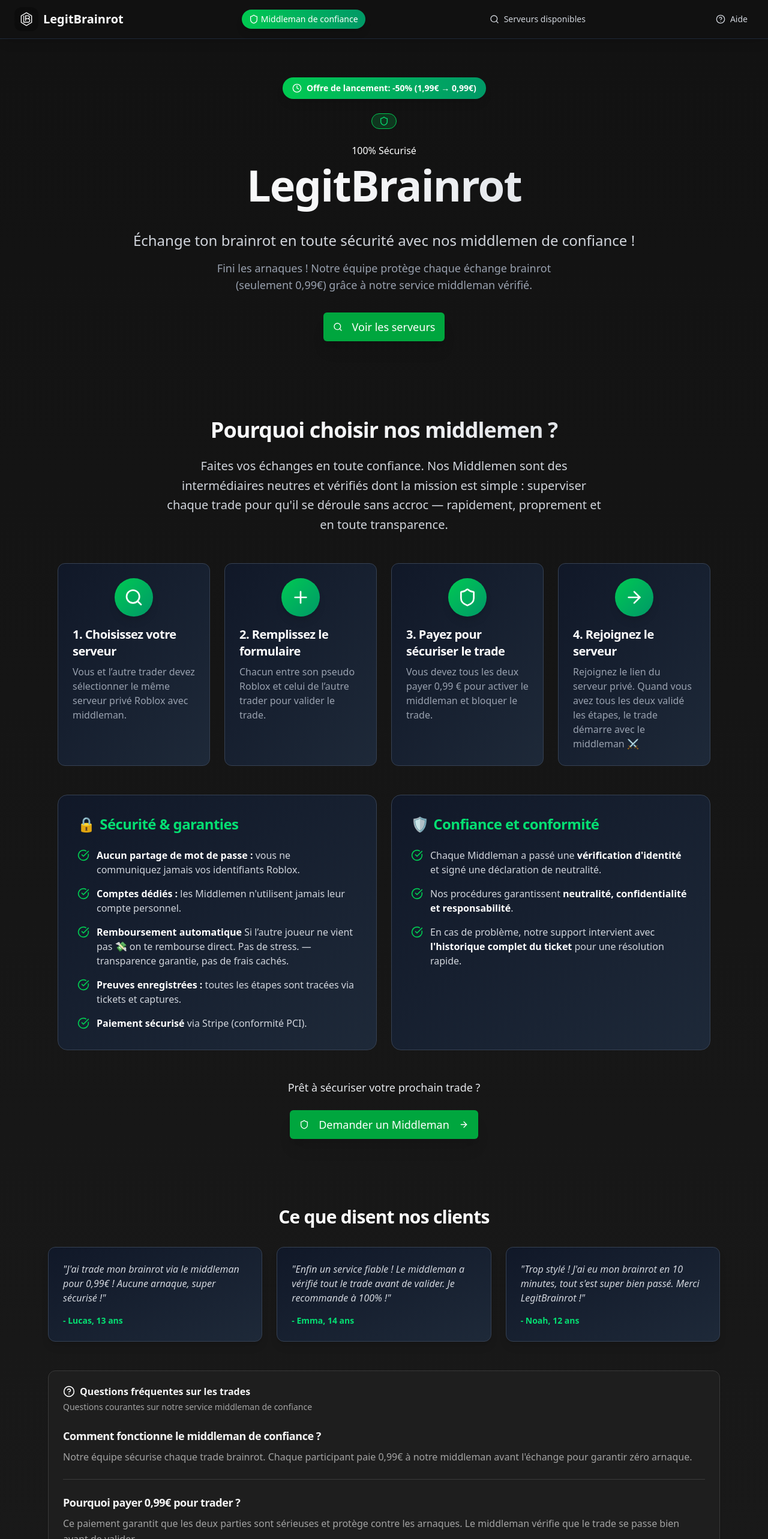
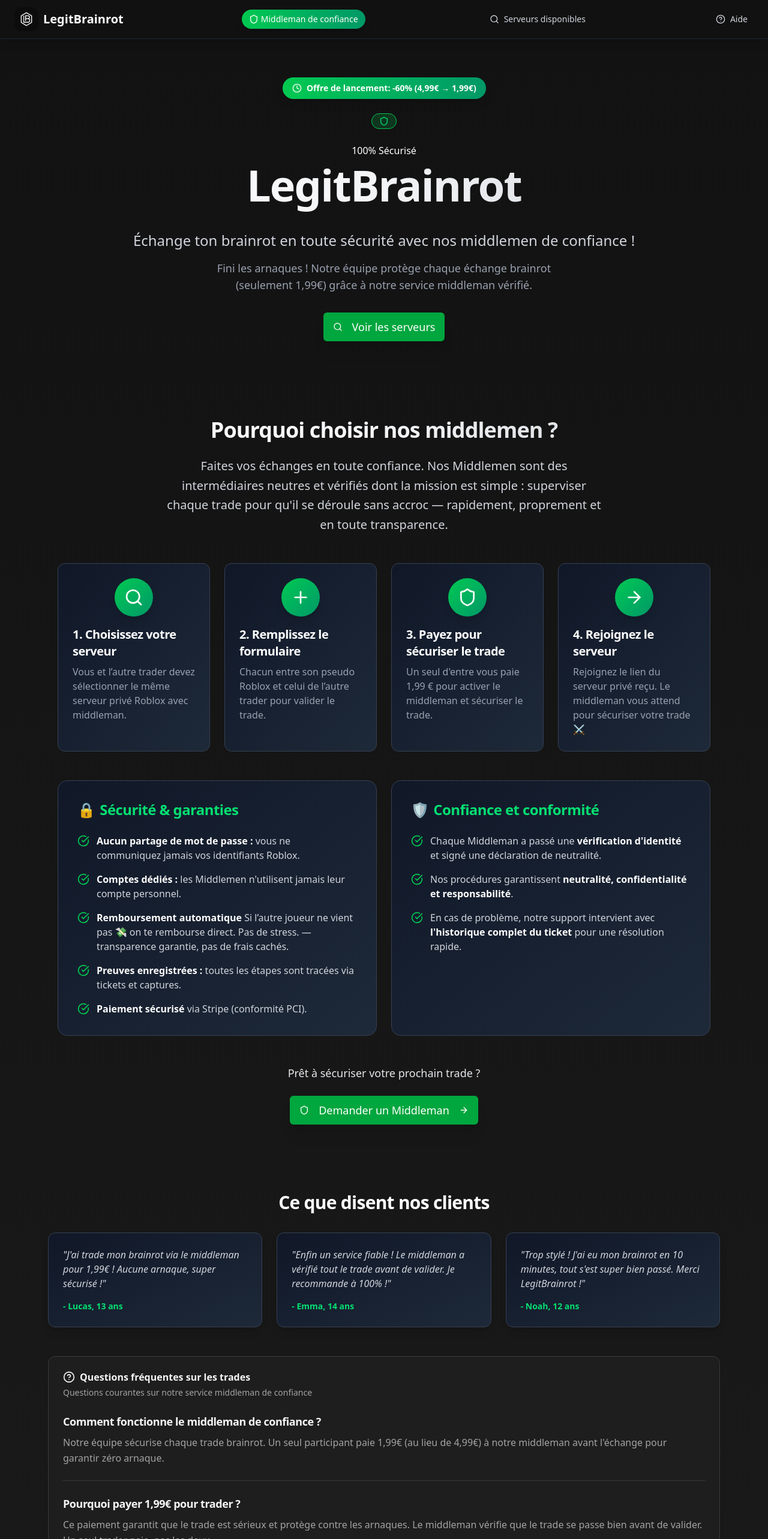
Before and after one commit to legitbrainrot/app, a Next.js app: page / in a window 1280 px wide. Shown: the top 2566 px of the page at 60% size. Built offline with nearby package versions, Linux system fonts and the light colour scheme.

Commit message:
change wording

```diff
--- a/src/app/page.tsx
+++ b/src/app/page.tsx
@@ -21,9 +21,9 @@
             <div className="bg-gradient-to-r from-green-500 to-emerald-600 text-white px-4 py-2 rounded-full text-xs sm:text-sm font-bold flex items-center gap-2 shadow-lg animate-pulse-subtle">
               <Clock className="h-4 w-4" />
               <span className="hidden sm:inline">
-                Offre de lancement: -50% (1,99€ → 0,99€)
+                Offre de lancement: -60% (4,99€ → 1,99€)
               </span>
-              <span className="sm:hidden">Promo: -50% → 0,99€</span>
+              <span className="sm:hidden">Promo: -60% → 1,99€</span>
             </div>
           </div>
           {/* Trust Badge */}
@@ -42,7 +42,7 @@
           </p>
           <p className="text-sm sm:text-base md:text-lg text-gray-400 mb-8 max-w-2xl mx-auto px-4">
             Fini les arnaques ! Notre équipe protège chaque échange brainrot
-            (seulement 0,99€) grâce à notre service middleman vérifié.
+            (seulement 1,99€) grâce à notre service middleman vérifié.
           </p>
           {/* Primary CTA - Above the fold */}
           <div className="flex flex-col sm:flex-row gap-4 justify-center mb-12 px-4">
@@ -108,8 +108,8 @@
                   3. Payez pour sécuriser le trade
                 </h4>
                 <p className="text-sm sm:text-base text-gray-400">
-                  Vous devez tous les deux payer 0,99 € pour activer le
-                  middleman et bloquer le trade.
+                  Un seul d'entre vous paie 1,99 € pour activer le middleman et
+                  sécuriser le trade.
                 </p>
               </div>
               <div className="bg-gradient-to-br from-gray-900 to-gray-800 border border-gray-700 hover:border-green-500 rounded-xl p-6 transition-all duration-300 hover:scale-105">
@@ -120,8 +120,8 @@
                   4. Rejoignez le serveur
                 </h4>
                 <p className="text-sm sm:text-base text-gray-400">
-                  Rejoignez le lien du serveur privé. Quand vous avez tous les
-                  deux validé les étapes, le trade démarre avec le middleman ⚔️
+                  Rejoignez le lien du serveur privé reçu. Le middleman vous
+                  attend pour sécuriser votre trade ⚔️
                 </p>
               </div>
             </div>
@@ -251,7 +251,7 @@
           <div className="grid sm:grid-cols-2 lg:grid-cols-3 gap-4 sm:gap-6">
             <div className="bg-gradient-to-br from-gray-900 to-gray-800 border border-gray-700 rounded-xl p-6 shadow-lg">
               <p className="text-sm sm:text-base text-gray-300 mb-4 italic">
-                "J'ai trade mon brainrot via le middleman pour 0,99€ ! Aucune
+                "J'ai trade mon brainrot via le middleman pour 1,99€ ! Aucune
                 arnaque, super sécurisé !"
               </p>
               <p className="text-green-400 font-bold text-sm">
--- a/src/app/servers/[serverId]/request/page.tsx
+++ b/src/app/servers/[serverId]/request/page.tsx
@@ -97,7 +97,7 @@
             Demande de Trade Sécurisé
           </h1>
           <p className="text-base sm:text-lg md:text-xl text-gray-300 px-4">
-            Dernière étape avant de sécuriser ton trade pour 0,99€
+            Dernière étape avant de sécuriser ton trade pour 1,99€
           </p>
         </div>
 
@@ -128,9 +128,9 @@
                   </div>
                   <p className="text-gray-300">
                     <span className="font-semibold text-white">
-                      Paie via Stripe
+                      Un seul d'entre vous paie
                     </span>{" "}
-                    de façon 100% sécurisée
+                    1,99€ via Stripe de façon 100% sécurisée
                   </p>
                 </div>
                 <div className="flex gap-3">
@@ -139,23 +139,14 @@
                   </div>
                   <p className="text-gray-300">
                     <span className="font-semibold text-white">
-                      Rejoins le lien
+                      Rejoins le serveur
                     </span>{" "}
-                    du serveur privé
+                    via le lien reçu après paiement
                   </p>
                 </div>
                 <div className="flex gap-3">
                   <div className="flex-shrink-0 w-6 h-6 bg-green-600 rounded-full flex items-center justify-center font-bold text-xs">
                     4
-                  </div>
-                  <p className="text-gray-300">
-                    <span className="font-semibold text-white">Attends</span>{" "}
-                    que l'autre trader ai effectue les meme demarches
-                  </p>
-                </div>
-                <div className="flex gap-3">
-                  <div className="flex-shrink-0 w-6 h-6 bg-green-600 rounded-full flex items-center justify-center font-bold text-xs">
-                    5
                   </div>
                   <p className="text-gray-300">
                     <span className="font-semibold text-white">
@@ -207,11 +198,11 @@
                   htmlFor="sellerRobloxUsername"
                   className="text-sm sm:text-base text-white font-medium"
                 >
-                  Pseudo Roblox du trader
+                  Pseudo Roblox du vendeur
                 </Label>
                 <Input
                   id="sellerRobloxUsername"
-                  placeholder="Pseudo du trader"
+                  placeholder="Pseudo du vendeur"
                   className="bg-gray-800 border-gray-700 text-white text-sm sm:text-base h-12"
                   {...register("sellerRobloxUsername")}
                 />
@@ -239,7 +230,7 @@
                     Ce que tu obtiens
                   </p>
                   <div className="bg-green-500/20 text-green-400 px-3 py-1 rounded-full text-xs sm:text-sm font-bold">
-                    0,99€
+                    1,99€
                   </div>
                 </div>
                 <ul className="space-y-3 text-xs sm:text-sm">
@@ -275,7 +266,7 @@
                 ) : (
                   <span className="flex items-center gap-2">
                     <Lock className="h-5 w-5" />
-                    Payer 0,99€ en toute sécurité
+                    Payer 1,99€ en toute sécurité
                     <ArrowRight className="h-5 w-5" />
                   </span>
                 )}
--- a/src/app/servers/page.tsx
+++ b/src/app/servers/page.tsx
@@ -30,7 +30,7 @@
           </h1>
           <p className="text-base sm:text-lg md:text-xl text-gray-300 mb-6 px-4">
             Choisis ton serveur et commence à trader en toute sécurité pour
-            seulement 0,99€
+            seulement 1,99€
           </p>
 
           {/* Trust Badges */}
@@ -84,7 +84,7 @@
                           {server.price.toFixed(2)}€
                         </p>
                         <p className="text-xs text-gray-500 line-through">
-                          1,99€
+                          4,99€
                         </p>
                       </div>
                     </div>
@@ -95,7 +95,7 @@
                       className="w-full bg-gradient-to-r from-green-600 to-emerald-600 hover:from-green-700 hover:to-emerald-700 text-sm sm:text-base py-5 sm:py-6 shadow-lg transition-all duration-300 hover:scale-105"
                     >
                       <Link href={`/servers/${server.id}/request`}>
-                        Sécuriser mon trade (0,99€)
+                        Sécuriser mon trade (1,99€)
                         <ArrowRight className="h-4 w-4 ml-2" />
                       </Link>
                     </Button>
--- a/src/components/faq.tsx
+++ b/src/components/faq.tsx
@@ -11,12 +11,12 @@
   {
     question: "Comment fonctionne le middleman de confiance ?",
     answer:
-      "Notre équipe sécurise chaque trade brainrot. Chaque participant paie 0,99€ à notre middleman avant l'échange pour garantir zéro arnaque.",
+      "Notre équipe sécurise chaque trade brainrot. Un seul participant paie 1,99€ (au lieu de 4,99€) à notre middleman avant l'échange pour garantir zéro arnaque.",
   },
   {
-    question: "Pourquoi payer 0,99€ pour trader ?",
+    question: "Pourquoi payer 1,99€ pour trader ?",
     answer:
-      "Ce paiement garantit que les deux parties sont sérieuses et protège contre les arnaques. Le middleman vérifie que le trade se passe bien avant de valider.",
+      "Ce paiement garantit que le trade est sérieux et protège contre les arnaques. Le middleman vérifie que le trade se passe bien avant de valider. Un seul trader paie, pas les deux.",
   },
   {
     question: "Que se passe-t-il si l'autre personne ne livre pas ?",
--- a/src/lib/mock-data.ts
+++ b/src/lib/mock-data.ts
@@ -15,7 +15,7 @@
     name: "Serveur Trade 1",
     description:
       "Serveur premium avec middleman certifié pour tous vos trades brainrot. Sécurisé et rapide !",
-    price: 0.99,
+    price: 1.99,
     serverLink:
       "https://www.roblox.com/share?code=c89c8f6afff3e349841e1006d40840b2&type=Server",
     middlemanEmail: "billel93hussain@gmail.com",
@@ -26,7 +26,7 @@
     name: "Serveur Trade 2",
     description:
       "Le meilleur serveur pour trader en toute sécurité. Middleman expérimenté disponible 24/7.",
-    price: 0.99,
+    price: 1.99,
     serverLink:
       "https://www.roblox.com/share?code=b8f37f02cea9a74896ef84a74abbf337&type=Server",
     middlemanEmail: "billel93hussain@gmail.com",
@@ -37,7 +37,7 @@
     name: "Serveur Trade 3",
     description:
       "Serveur VIP pour les trades de qualité. Protection maximale garantie.",
-    price: 0.99,
+    price: 1.99,
     serverLink:
       "https://www.roblox.com/share?code=bc1f5a953545f64aa702504f584a1f98&type=Server",
     middlemanEmail: "billel93hussain@gmail.com",
```
Also changed, not shown: src/app/success/page.tsx (+32 -1 lines).
